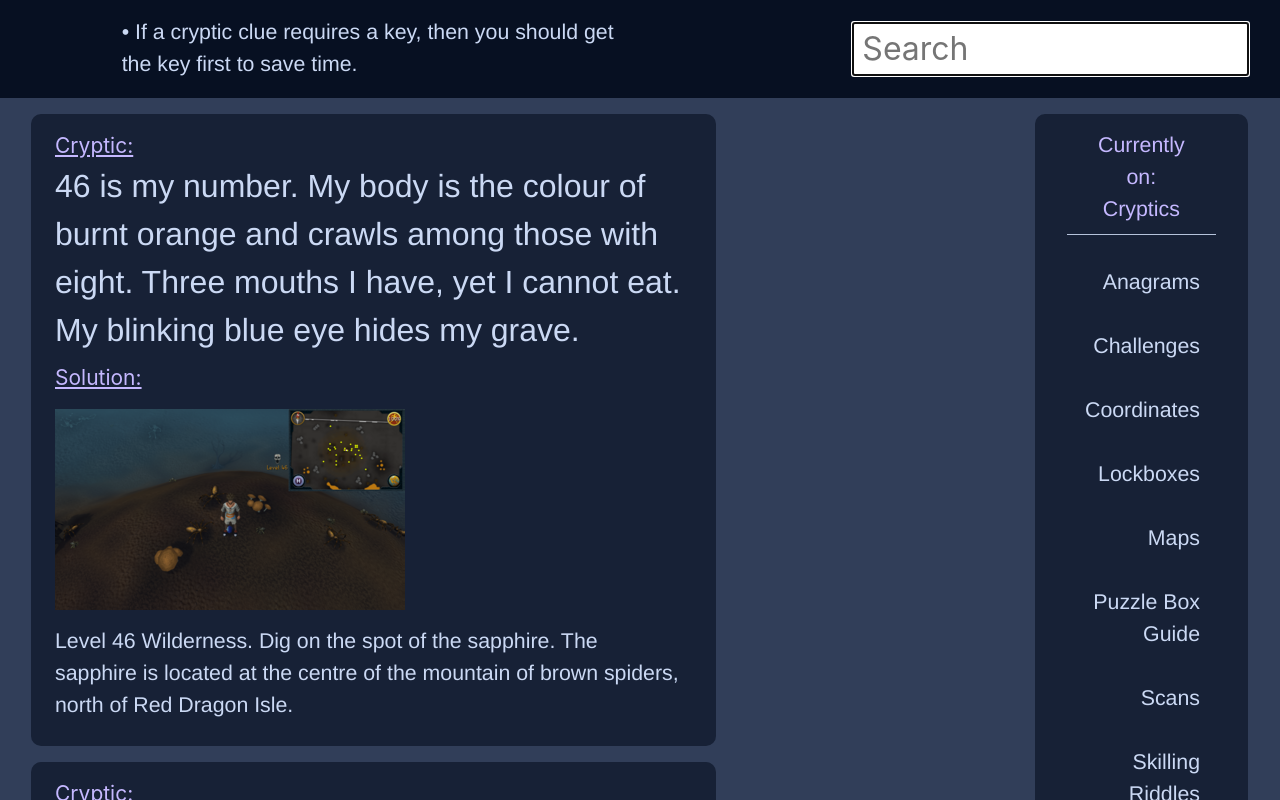
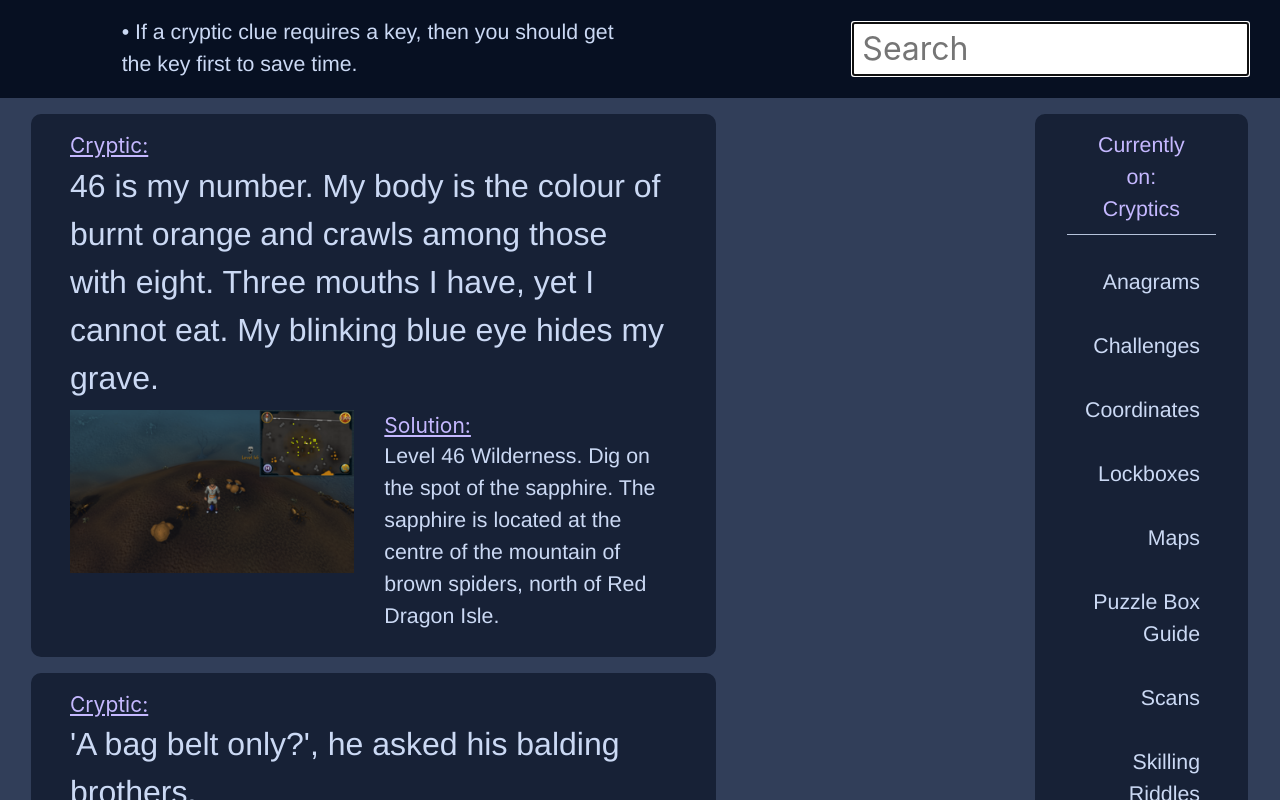
Before and after one commit to tmh6395/treasure-trails, a React (Create React App) app: page /treasure-trails-helper/cryptics in a window 1280 px wide. Shown: the top 800 px of the page. Built offline with nearby package versions, Linux system fonts and the light colour scheme.

Commit message:
Made stuff look nicer

```diff
--- a/src/App.css
+++ b/src/App.css
@@ -177,6 +177,10 @@ img{
 }
 
 .coordinate-images{
+	width: 100%;
+}
+
+.cryptic-images{
 	width: 100%;
 }
 
--- a/src/clue_data/anagrams.json
+++ b/src/clue_data/anagrams.json
@@ -264,16 +264,16 @@
 		"challenge": "Puzzle Box"
 	},
 	{
+		"question": "QUIT THY BRINE RAT ROLL",
+		"answer": "Brother Tranquillity",
+		"location": "Either on Mos Le'Harmless (To begin The Great Brain Robbery and travel to Harmony Island) or Harmony Island (During and after The Great Brain Robbery).",
+		"challenge": "N/A"
+	},
+	{
 		"question": "R Ak Mi",
 		"answer": "Karim",
 		"location": "Al Kharid, Kebab shop south of the furnace.",
 		"challenge": "5"
-	},
-	{
-		"question": "Rebirth Not Ritually",
-		"answer": "Brother Tranquility",
-		"location": "Mos Le'Harmless docks or Harmony Island (during and after The Great Brain Robbery).",
-		"challenge": "N/A"
 	},
 	{
 		"question": "Red Art Tans",
--- a/src/components/Cryptics/index.js
+++ b/src/components/Cryptics/index.js
@@ -71,17 +71,33 @@ class App extends Component {
 
 							if (cryptic.riddle.toLowerCase().includes(this.state.query.toLowerCase())) {
 								return <div className="results" key={index}>
-									<span>Cryptic:</span>
-									<p className="question-text">{cryptic.riddle}</p>
-									<div style={{ marginBottom: "1rem" }}><span>Solution:</span></div>
-
-									<img style={{ paddingBottom: "1rem" }} alt="cryptic_image_failed_to_load" src={process.env.PUBLIC_URL + '/images/cryptics_locations/' + crypticImage} />
-
-									<p>{cryptic.answer}</p>
-									<div style={cryptic.keyInfo === "N/A" ? { display: "none" } : { display: "block" }}>
-										<hr />
-										<p><span>Key Info:</span> {cryptic.keyInfo}</p>
-									</div>
+									<Row>
+										<Col xs={12}>
+											<span>Cryptic:</span>
+											<p className="question-text">{cryptic.riddle}</p>
+										</Col>
+									</Row>
+									<Row>
+										<Col>
+											<div style={cryptic.keyInfo === "N/A" ? { display: "none" } : { display: "block" }}>
+												<hr />
+												<span>Key Info:</span>
+												<p>{cryptic.keyInfo}</p>
+											</div>
+										</Col>
+									</Row>
+									<Row>
+										<Col xs={12} md={6}>
+											<img
+												className="cryptic-images"
+												alt="cryptic_image_failed_to_load"
+												src={process.env.PUBLIC_URL + '/images/cryptics_locations/' + crypticImage} />
+										</Col>
+										<Col xs={12} md={6}>
+											<span>Solution:</span>
+											<p>{cryptic.answer}</p>
+										</Col>
+									</Row>
 								</div>
 							}
 						})}
--- a/src/components/Lockboxes/index.js
+++ b/src/components/Lockboxes/index.js
@@ -34,9 +34,6 @@ class App extends Component {
 
 	switchImage = (lockboxId) => {
 		let lockboxImage = document.getElementById(lockboxId);
-		console.log("lockboxImage:", lockboxImage);
-		console.log("lockboxImage.id:", lockboxImage.id);
-		console.log("lockboxImage.src:", lockboxImage.src);
 
 		// This switches the <img>'s src attribute to change it from unsolved to solution, or vice-versa, when clicked
 		if (lockboxImage.src === (window.location.origin + process.env.PUBLIC_URL + "/images/lockboxes/300px-Lockbox_example_" + lockboxImage.id + "_unsolved.png")) {
--- a/src/components/Maps/index.js
+++ b/src/components/Maps/index.js
@@ -52,7 +52,7 @@ class App extends Component {
 						</button>
 					</Col>
 					<Col xs={8} className="align-self-center">
-						<p className="margin-bottom-zero">• Click a map to toggle between its clue scroll and overworld variants.</p>
+						<p className="margin-bottom-zero">• Click a map to toggle between its scroll and overworld variants.</p>
 					</Col>
 				</Row>
 			</form>
--- a/src/components/Puzzleboxes/index.js
+++ b/src/components/Puzzleboxes/index.js
@@ -65,7 +65,7 @@ class App extends Component {
 
 						<div className="side-menu-current">
 							<p className="margin-bottom-zero"><span className="span-no-underline">Currently on:</span></p>
-							<p className="margin-bottom-zero"><span className="span-no-underline">Puzzle Boxes</span></p>
+							<p className="margin-bottom-zero"><span className="span-no-underline">Puzzle Box Guide</span></p>
 						</div>
 
 						<hr className="side-menu-hr" />
--- a/src/components/SkillingRiddles/index.js
+++ b/src/components/SkillingRiddles/index.js
@@ -62,7 +62,6 @@ class App extends Component {
 
 							if (riddle.riddle.toLowerCase().includes(this.state.query.toLowerCase())) {
 
-
 								return <div className="results" key={index}>
 									<span>Riddle:</span>
 									<p>{riddle.riddle}</p>
@@ -79,9 +78,6 @@ class App extends Component {
 										<p>{riddle.requirements.skills}</p>
 									</div>
 								</div>
-
-
-
 							}
 						})}
 					</Col>
```
Also changed, not shown: src/components/Coordinates/index.js (+0 -15 lines).
